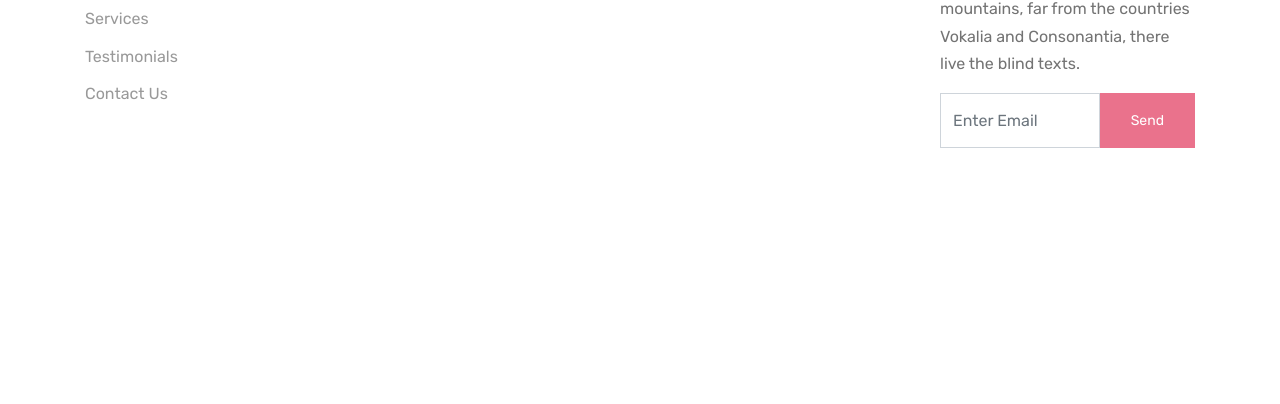
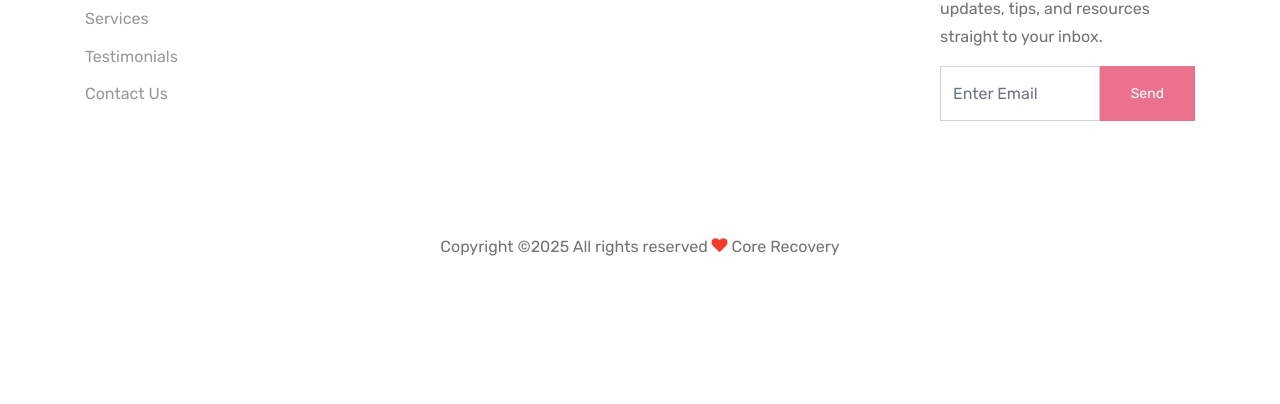
Before and after one commit to Naila-dev/physical-therapy, a plain HTML site: page contact.html in a window 1280 px wide. Shown: the part 2180-2584 px from the top of the page. Drawn offline with Linux system fonts and the light colour scheme; files whose address does not match are found by name.

Commit message:
reassesed

```diff
--- a/about.html
+++ b/about.html
@@ -2,7 +2,7 @@
 <!DOCTYPE html>
 <html lang="en">
   <head>
-    <title>Core Recovery &mdash;</title>
+    <title>Core Recovery </title>
     <meta charset="utf-8">
     <meta name="viewport" content="width=device-width, initial-scale=1, shrink-to-fit=no">
 
@@ -46,7 +46,7 @@
         <div class="row align-items-center">
 
           <div class="col-11 col-xl-4">
-            <h1 class="mb-0 site-logo"><a href="index.html" class="text-white mb-0">PhysicalTherapy<span class="text-primary">.</span> </a></h1>
+            <h1 class="mb-0 site-logo"><a href="index.html" class="text-white mb-0">Core Recovery<span class="text-primary">.</span> </a></h1>
           </div>
           <div class="col-12 col-md-8 d-none d-xl-block">
             <nav class="site-navigation position-relative text-right" role="navigation">
@@ -233,7 +233,8 @@
           </div>
           <div class="col-lg-3">
             <h2 class="footer-heading mb-4">Subscribe Newsletter</h2>
-            <p>Far far away, behind the word mountains, far from the countries Vokalia and Consonantia, there live the blind texts.</p>
+           <p>Subscribe to get the latest updates, tips, and resources straight to your inbox.</p>
+
             <form action="#" method="post" class="subscription">
               <div class="input-group mb-3  d-flex align-items-stretch">
                 <input type="text" class="form-control bg-transparent" placeholder="Enter Email" aria-label="Enter Email" aria-describedby="button-addon2">
@@ -246,7 +247,8 @@
           <div class="col-12 text-md-center text-left">
             <p>
             <!-- Link back to Colorlib can't be removed. Template is licensed under CC BY 3.0. -->
-            <!-- Copyright &copy;<script>document.write(new Date().getFullYear());</script> All rights reserved | This template is made with <i class="icon-heart text-danger" aria-hidden="true"></i> by <a href="https://colorlib.com" target="_blank" >Colorlib</a> -->
+            Copyright &copy;<script>document.write(new Date().getFullYear());</script> All rights reserved<i class="icon-heart text-danger" aria-hidden="true">Core Recovery</i>
+            <!-- <a href="https://colorlib.com" target="_blank" >Colorlib</a> -->
             <!-- Link back to Colorlib can't be removed. Template is licensed under CC BY 3.0. -->
             </p>
           </div>
--- a/contact.html
+++ b/contact.html
@@ -241,7 +241,8 @@
           </div>
           <div class="col-lg-3">
             <h2 class="footer-heading mb-4">Subscribe Newsletter</h2>
-            <p>Far far away, behind the word mountains, far from the countries Vokalia and Consonantia, there live the blind texts.</p>
+           <p>Subscribe to get the latest updates, tips, and resources straight to your inbox.</p>
+
             <form action="#" method="post" class="subscription">
               <div class="input-group mb-3  d-flex align-items-stretch">
                 <input type="text" class="form-control bg-transparent" placeholder="Enter Email" aria-label="Enter Email" aria-describedby="button-addon2">
@@ -254,7 +255,8 @@
           <div class="col-12 text-md-center text-left">
             <p>
             <!-- Link back to Colorlib can't be removed. Template is licensed under CC BY 3.0. -->
-            <!-- Copyright &copy;<script>document.write(new Date().getFullYear());</script> All rights reserved | This template is made with <i class="icon-heart text-danger" aria-hidden="true"></i> by <a href="https://colorlib.com" target="_blank" >Colorlib</a> -->
+            Copyright &copy;<script>document.write(new Date().getFullYear());</script> All rights reserved <i class="icon-heart text-danger" aria-hidden="true"></i> Core Recovery
+             <!-- <a href="https://colorlib.com" target="_blank" >Colorlib</a> -->
             <!-- Link back to Colorlib can't be removed. Template is licensed under CC BY 3.0. -->
             </p>
           </div>
```
Also changed, not shown: index.html (+3 -2 lines), services.html (+4 -2 lines).
